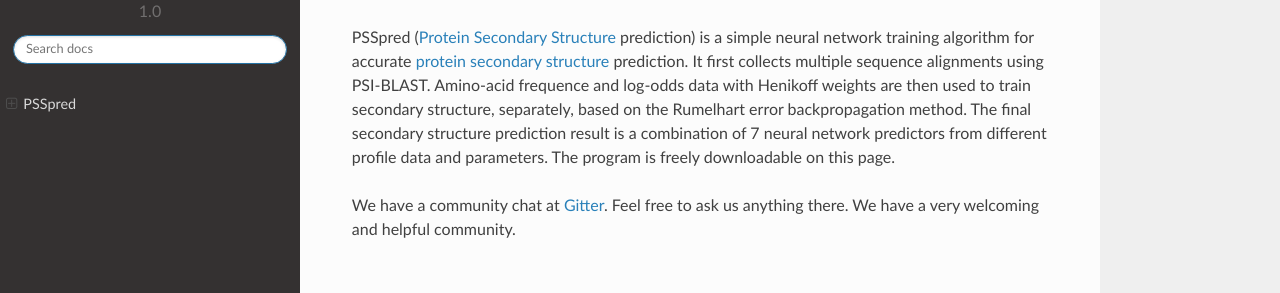
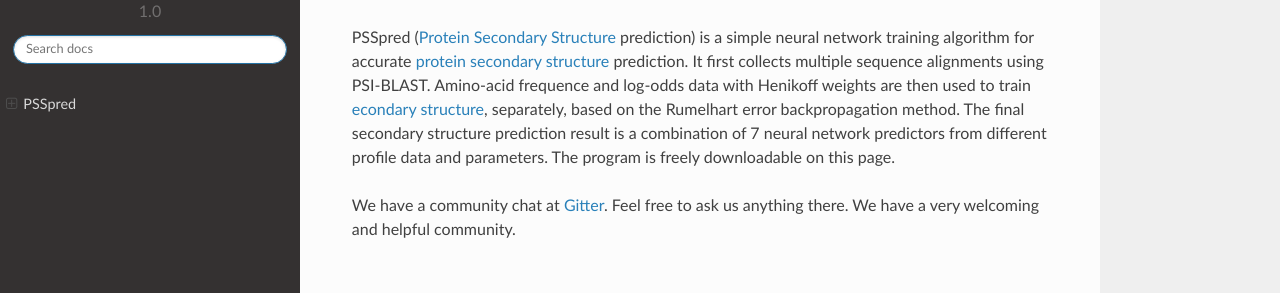
Before and after one commit to nickcafferry/PSSpred, a Sphinx documentation site: the page built from docs/README.rst, in a window 1280 px wide and 900 px high. Shown: the part 254-547 px from the top of the window. Built offline with Sphinx 7.4.7 and the Read the Docs theme 2.0.0, drawn with Linux system fonts in a browser that asks for light colours.

Commit message:
Update README.rst

```diff
--- a/docs/README.rst
+++ b/docs/README.rst
@@ -29,7 +29,7 @@
 
 A simple neural network training algorithm for accurate `protein secondary structure <https://proteinstructures.com/Structure/Structure/secondary-sructure.html>`_ prediction.
 
-PSSpred (`Protein Secondary Structure <https://proteinstructures.com/Structure/Structure/secondary-sructure.html>`_ prediction) is a simple neural network training algorithm for accurate `protein secondary structure <https://proteinstructures.com/Structure/Structure/secondary-sructure.html>`_ prediction. It first collects multiple sequence alignments using PSI-BLAST. Amino-acid frequence and log-odds data with Henikoff weights are then used to train secondary structure, separately, based on the Rumelhart error backpropagation method. The final secondary structure prediction result is a combination of 7 neural network predictors from different profile data and parameters. The program is freely downloadable on this page.
+PSSpred (`Protein Secondary Structure <https://proteinstructures.com/Structure/Structure/secondary-sructure.html>`_ prediction) is a simple neural network training algorithm for accurate `protein secondary structure <https://proteinstructures.com/Structure/Structure/secondary-sructure.html>`_ prediction. It first collects multiple sequence alignments using PSI-BLAST. Amino-acid frequence and log-odds data with Henikoff weights are then used to train `econdary structure <https://proteinstructures.com/Structure/Structure/secondary-sructure.html>`_, separately, based on the Rumelhart error backpropagation method. The final secondary structure prediction result is a combination of 7 neural network predictors from different profile data and parameters. The program is freely downloadable on this page.
 
 We have a community chat at `Gitter <https://gitter.im/PSSpred/community#>`_. Feel free to ask us anything there. We have a very welcoming and helpful community.
 
```
